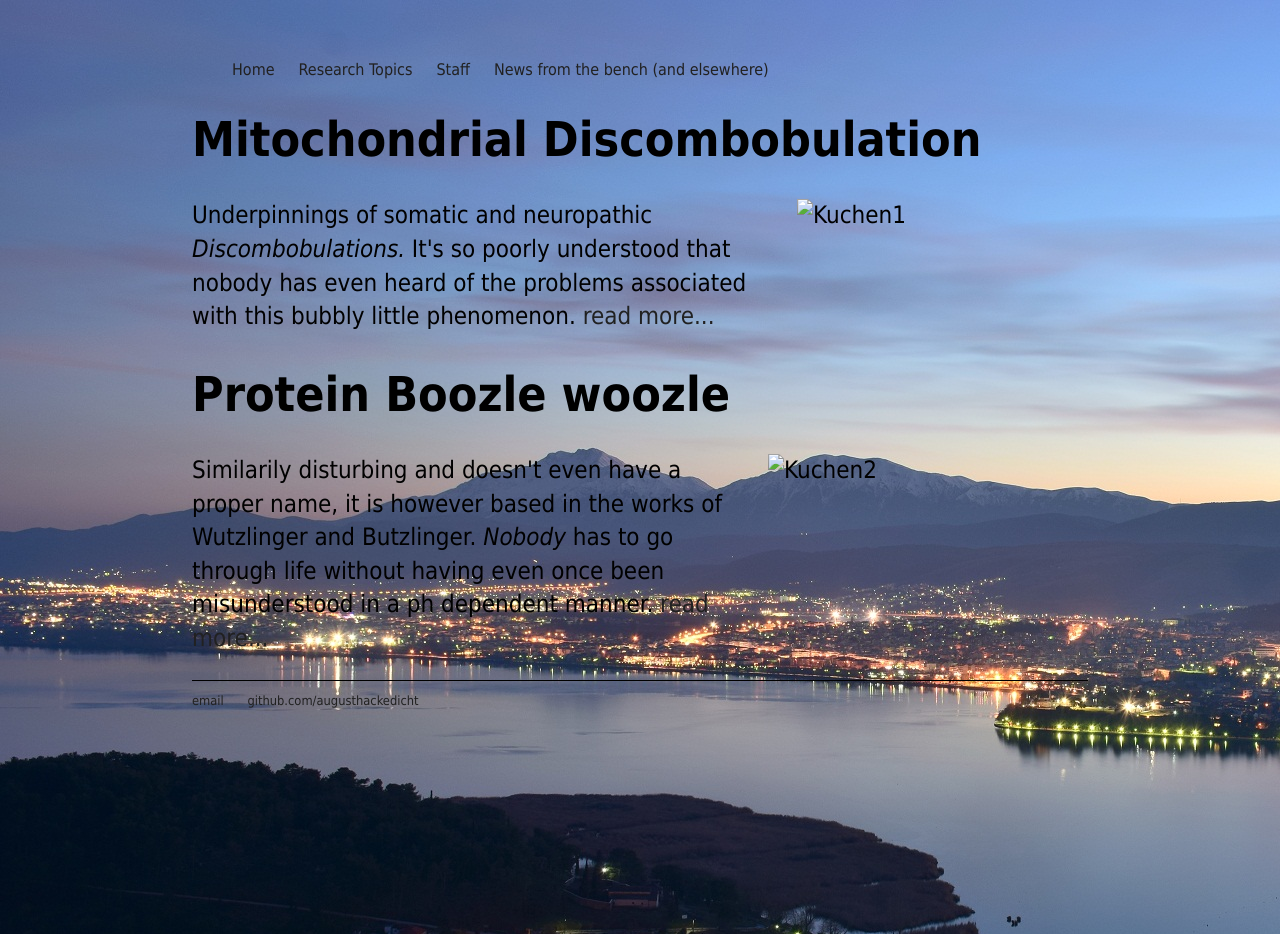
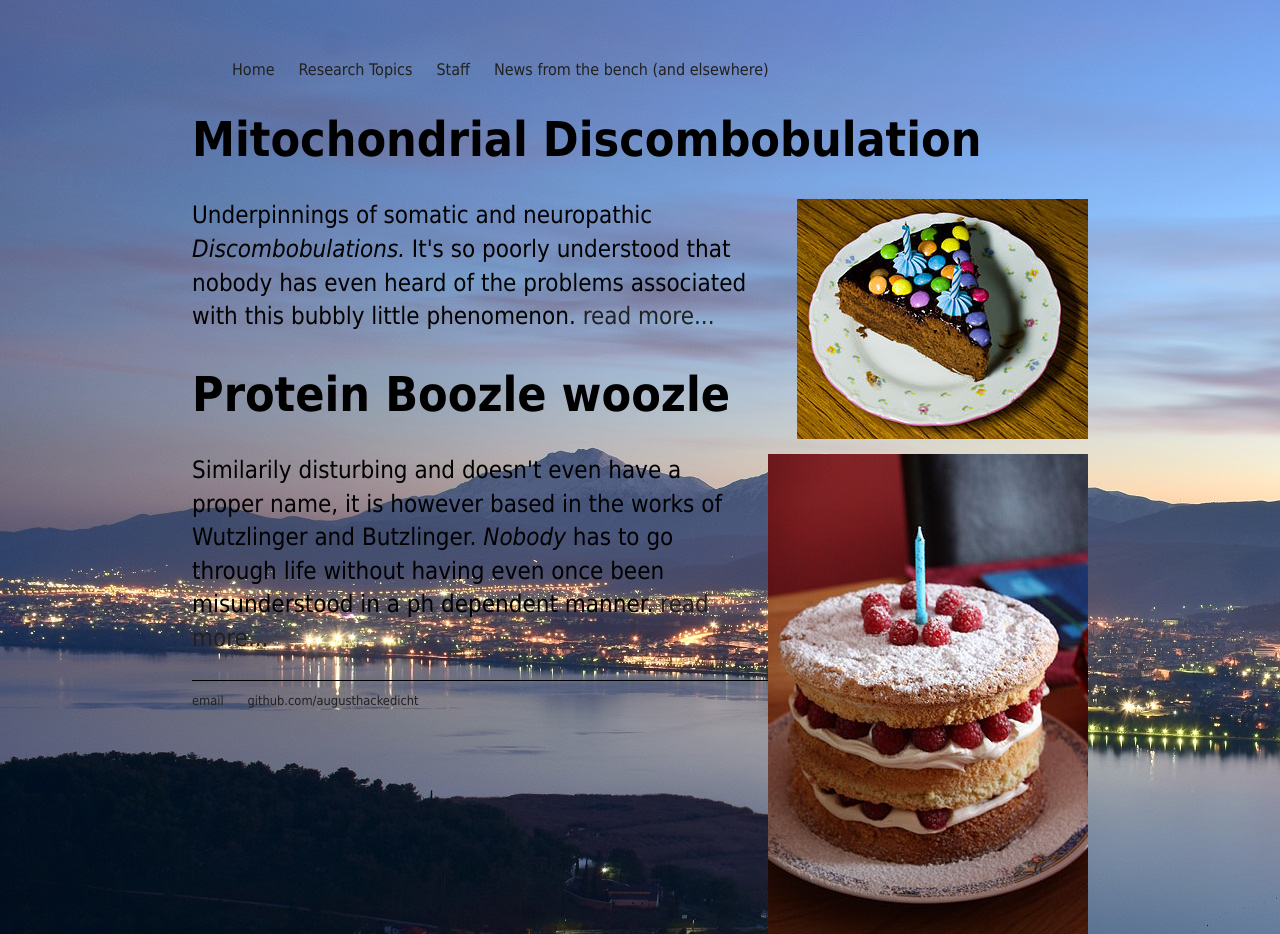
Before and after one commit to augusthackedicht/augusthackedicht.github.io, a Jekyll site: the page built from research/index.html, in a window 1280 px wide. Built offline with Jekyll 4.4.1, drawn with Linux system fonts in a browser that asks for light colours.

Commit message:
Update index.html

```diff
--- a/research/index.html
+++ b/research/index.html
@@ -4,12 +4,12 @@ title: Research Topics
 ---
 <div class="blurb">
 	<h1>Mitochondrial Discombobulation</h1>
-	<p><img src="research/cake1.JPG" alt="Kuchen1" width="291"
+	<p><img src="/research/cake1.JPG" alt="Kuchen1" width="291"
         height="240" style="float:right; margin-left: 15px;" />Underpinnings of somatic and neuropathic <em>Discombobulations.</em> It's so poorly understood that nobody has even heard of the problems associated with this bubbly little phenomenon.
 	<a href="/research/index_topic1.html">read more...</a></p>
 
   <h1>Protein Boozle woozle</h1>
-	<p><img src="research/cake2.JPG" alt="Kuchen2" width="320"
+	<p><img src="/research/cake2.JPG" alt="Kuchen2" width="320"
         height="480" style="float:right; margin-left: 15px;" />Similarily disturbing and doesn't even have a proper name, it is however based in the works of Wutzlinger and Butzlinger. <em>Nobody</em> has to go through life without having even once been misunderstood in a ph dependent manner.
 	<a href="/research/index_topic2.html">read more...</a></p>
 </div><!-- /.blurb -->
```
